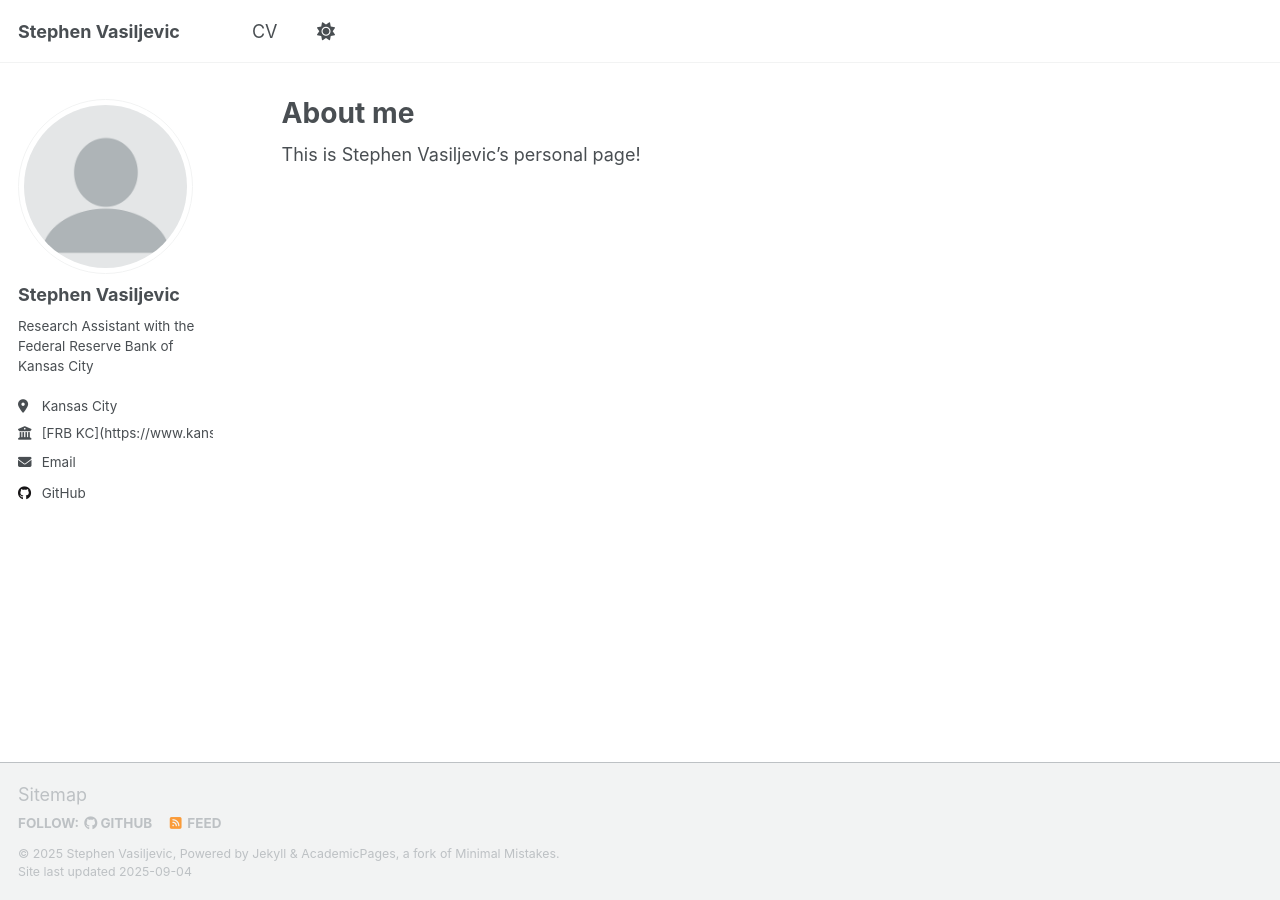
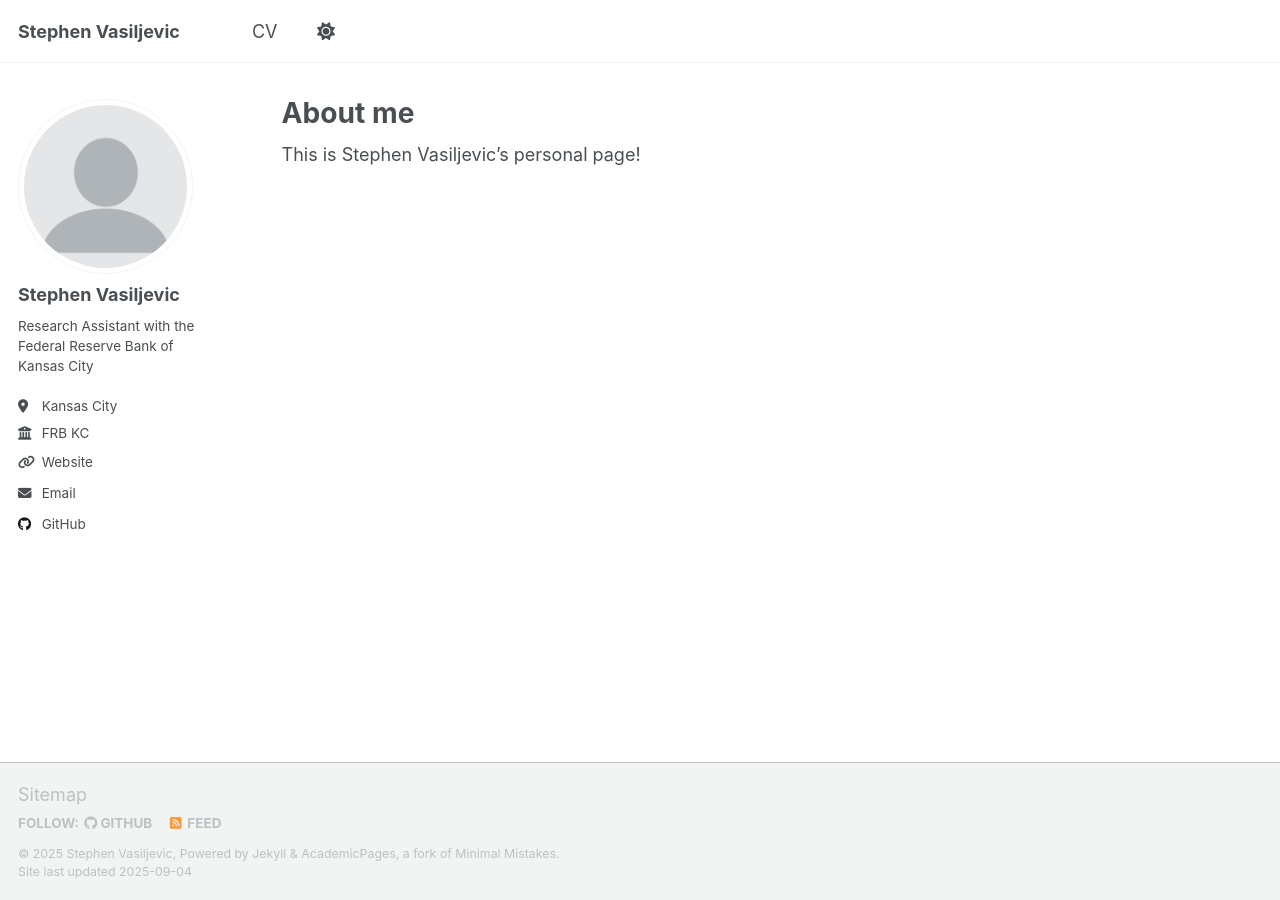
Before and after one commit to sdv03/sdv03.github.io, a Jekyll site: the page built from _pages/about.md, in a window 1280 px wide. Built offline with Jekyll 4.4.1, drawn with Linux system fonts in a browser that asks for light colours; a script that is not in the unit is left out; part of the change alters nothing that is shown.

Commit message:
Update _config.yml

```diff
--- a/_config.yml
+++ b/_config.yml
@@ -27,8 +27,8 @@ author:
   pronouns         : # example: "she/her"
   bio              : "Research Assistant with the Federal Reserve Bank of Kansas City"
   location         : "Kansas City"
-  employer         : "[FRB KC](https://www.kansascityfed.org/research-staff/stephen-vasiljevic/)"
-  uri              : # URL
+  employer         : "FRB KC"
+  uri              : "https://www.kansascityfed.org/research-staff/stephen-vasiljevic/"
   email            : "svasiljevic@live.com"
 
   # Academic websites
```
